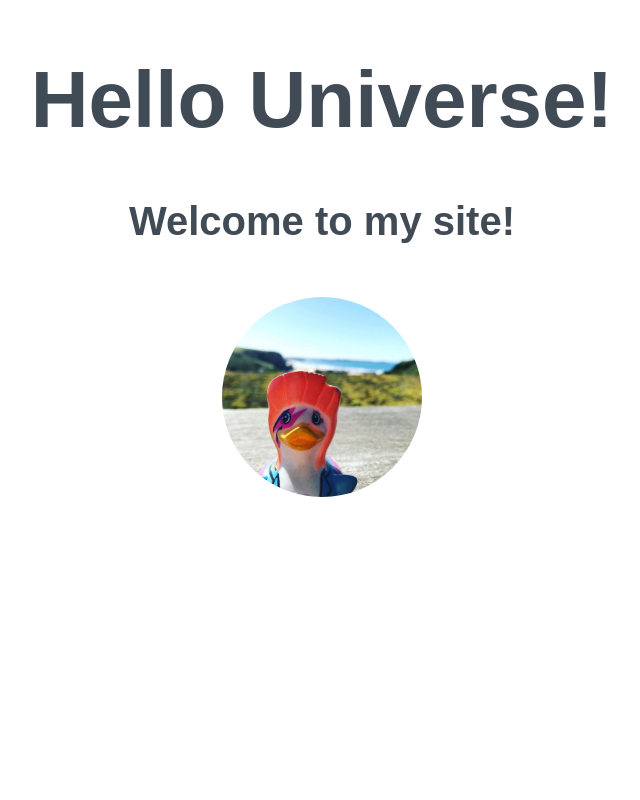
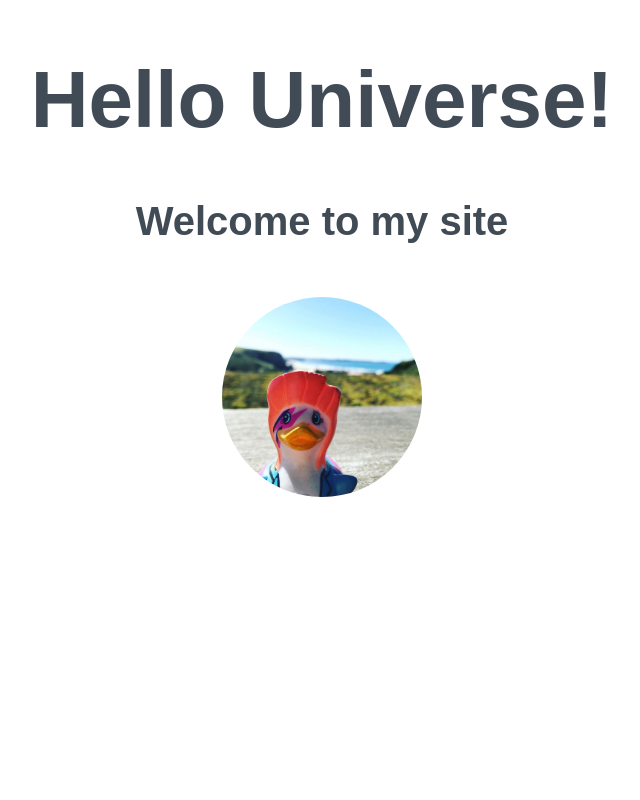
Before and after one commit to JulianneGriffin/beginners-week-one-master, a plain HTML site: page index.html in a window 1280 px wide. Shown: the top 800 px of the page, without its empty margins (318-958 px from the left). Drawn offline with Linux system fonts and the light colour scheme.

Commit message:
Update index.html

```diff
--- a/index.html
+++ b/index.html
@@ -7,7 +7,7 @@
   <body>
     <div>
       <h1>Hello Universe!</h1>
-      <h2>Welcome to my site!</h2>
+      <h2>Welcome to my site</h2>
       <img src="duck.jpg" alt="image of a duck" width="200px">
     </div>
     <div>
```
